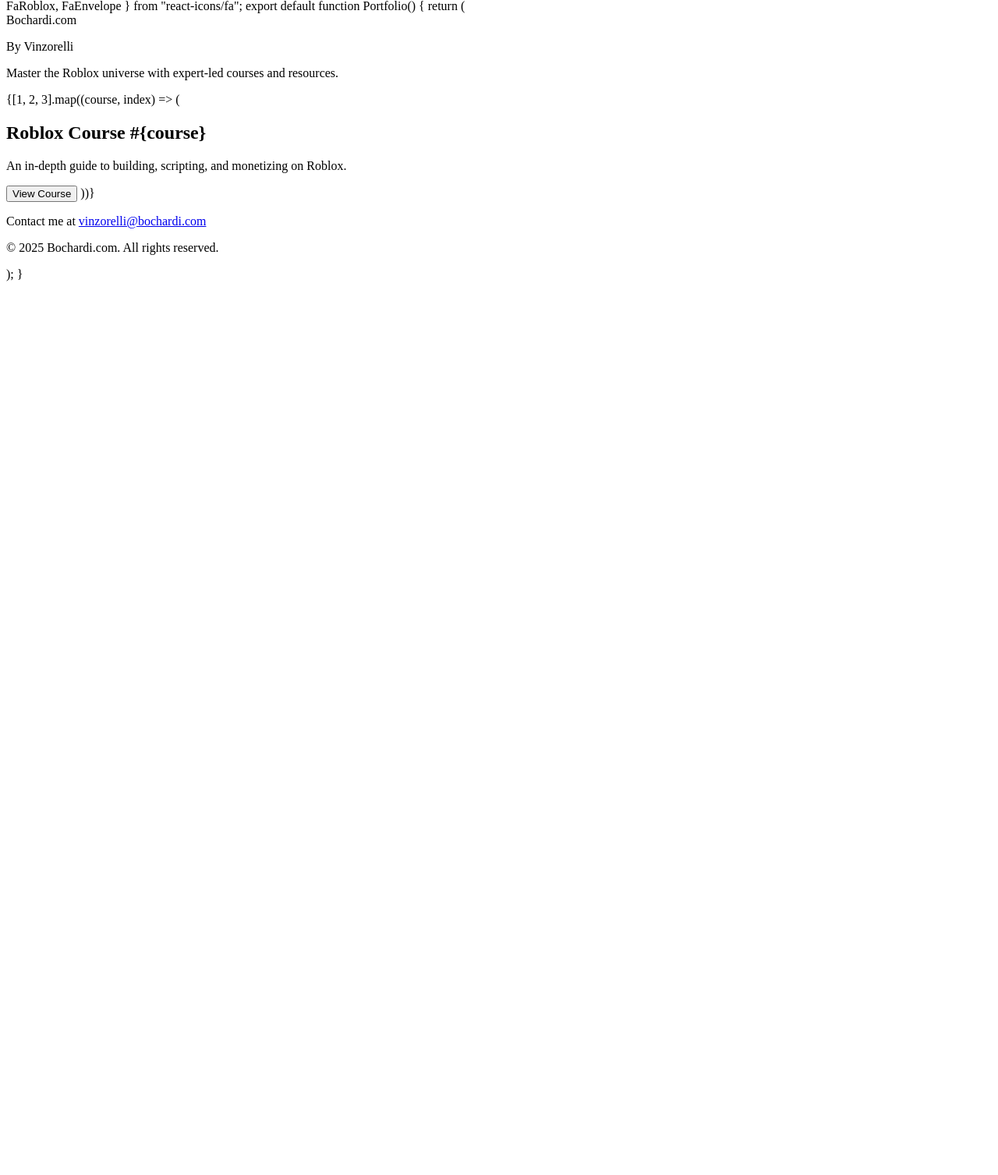
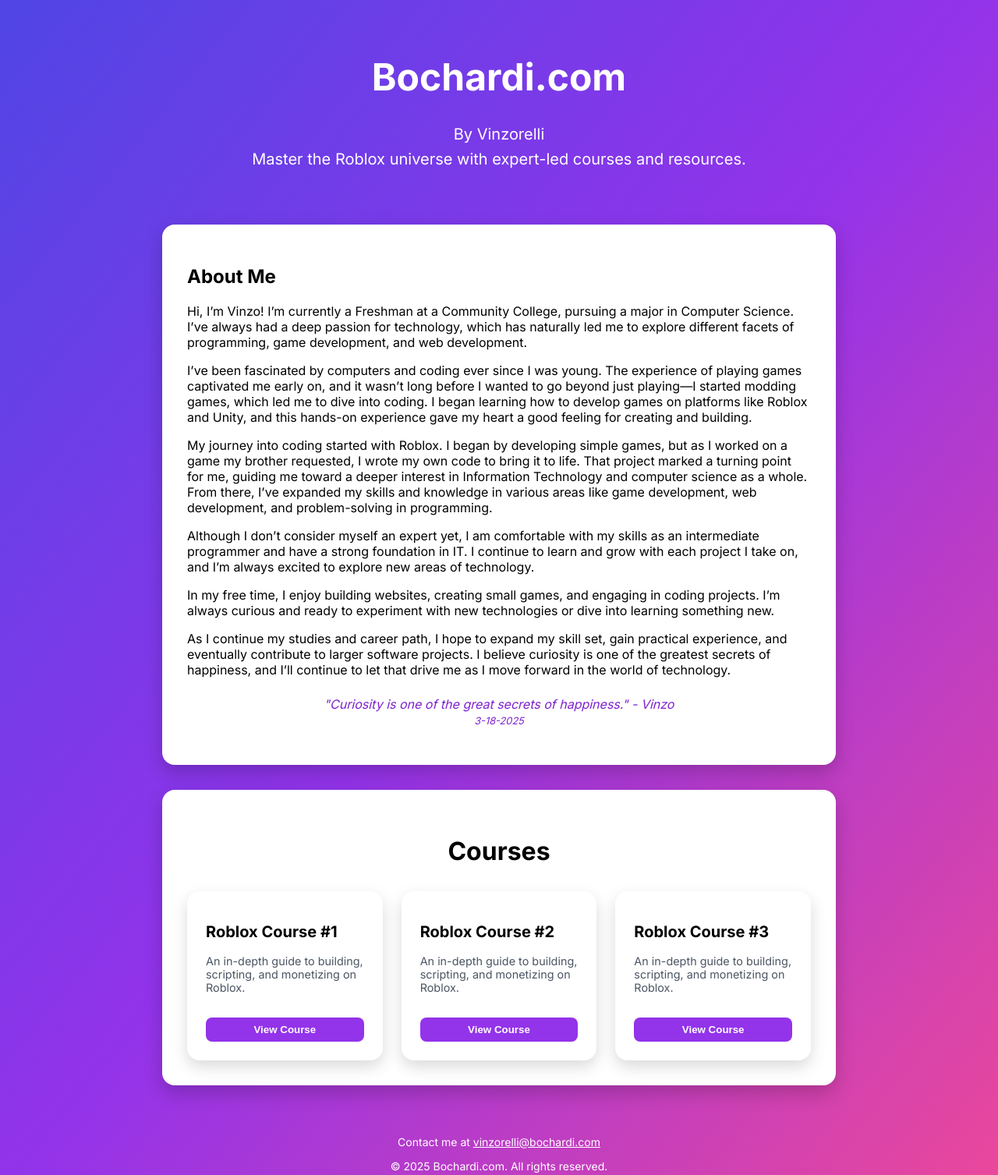
Before and after one commit to vinzoperez/vinzoperez.github.io, a plain HTML site: page index.html in a window 1280 px wide. Shown: the part 27-1534 px from the top of the page at 78% size. Before the commit the page ends 800 px from the top, so only its background shows below. Drawn offline with Linux system fonts and the light colour scheme.

Commit message:
Update index.html

```diff
--- a/index.html
+++ b/index.html
@@ -1,53 +1,133 @@
-import React from "react";
-import { Button } from "@/components/ui/button";
-import { Card, CardContent } from "@/components/ui/card";
-import { motion } from "framer-motion";
-import { FaRoblox, FaEnvelope } from "react-icons/fa";
+<!DOCTYPE html>
+<html lang="en">
+<head>
+  <meta charset="UTF-8" />
+  <meta name="viewport" content="width=device-width, initial-scale=1.0" />
+  <title>Bochardi.com | Vinzorelli</title>
+  <link href="https://fonts.googleapis.com/css2?family=Inter:wght@400;700&display=swap" rel="stylesheet">
+  <style>
+    body {
+      margin: 0;
+      font-family: 'Inter', sans-serif;
+      background: linear-gradient(to bottom right, #4f46e5, #9333ea, #ec4899);
+      color: white;
+      padding: 2rem;
+    }
+    header {
+      text-align: center;
+      padding: 2rem 0;
+    }
+    header h1 {
+      font-size: 3rem;
+      font-weight: 800;
+    }
+    header p {
+      font-size: 1.25rem;
+      margin: 0.5rem 0;
+    }
+    section.about, section.courses {
+      background: white;
+      color: black;
+      max-width: 800px;
+      margin: 2rem auto;
+      border-radius: 1rem;
+      padding: 2rem;
+      box-shadow: 0 10px 25px rgba(0,0,0,0.2);
+    }
+    section.about blockquote {
+      margin-top: 1.5rem;
+      font-style: italic;
+      color: #7e22ce;
+      text-align: center;
+    }
+    .course-grid {
+      display: grid;
+      grid-template-columns: repeat(auto-fit, minmax(250px, 1fr));
+      gap: 1.5rem;
+      margin-top: 2rem;
+    }
+    .course-card {
+      background: white;
+      color: black;
+      border-radius: 1rem;
+      padding: 1.5rem;
+      box-shadow: 0 8px 20px rgba(0,0,0,0.15);
+    }
+    .course-card h2 {
+      font-size: 1.25rem;
+      font-weight: bold;
+    }
+    .course-card p {
+      font-size: 0.9rem;
+      color: #4b5563;
+    }
+    .course-card button {
+      margin-top: 1rem;
+      width: 100%;
+      padding: 0.5rem;
+      border: none;
+      border-radius: 0.5rem;
+      background-color: #9333ea;
+      color: white;
+      font-weight: bold;
+      cursor: pointer;
+    }
+    .course-card button:hover {
+      background-color: #7e22ce;
+    }
+    footer {
+      text-align: center;
+      margin-top: 4rem;
+      font-size: 0.875rem;
+    }
+    footer a {
+      color: white;
+      text-decoration: underline;
+    }
+  </style>
+</head>
+<body>
+  <header>
+    <h1>Bochardi.com</h1>
+    <p>By Vinzorelli</p>
+    <p>Master the Roblox universe with expert-led courses and resources.</p>
+  </header>
 
-export default function Portfolio() {
-  return (
-    <div className="min-h-screen bg-gradient-to-br from-indigo-700 via-purple-600 to-pink-500 text-white p-8">
-      <header className="text-center py-10">
-        <motion.h1
-          initial={{ opacity: 0, y: -20 }}
-          animate={{ opacity: 1, y: 0 }}
-          transition={{ duration: 0.6 }}
-          className="text-5xl font-extrabold tracking-wide mb-2"
-        >
-          Bochardi.com
-        </motion.h1>
-        <p className="text-xl font-light">By Vinzorelli</p>
-        <p className="mt-2 text-lg">Master the Roblox universe with expert-led courses and resources.</p>
-      </header>
+  <section class="about">
+    <h2>About Me</h2>
+    <p>Hi, I’m Vinzo! I’m currently a Freshman at a Community College, pursuing a major in Computer Science. I’ve always had a deep passion for technology, which has naturally led me to explore different facets of programming, game development, and web development.</p>
+    <p>I’ve been fascinated by computers and coding ever since I was young. The experience of playing games captivated me early on, and it wasn’t long before I wanted to go beyond just playing—I started modding games, which led me to dive into coding. I began learning how to develop games on platforms like Roblox and Unity, and this hands-on experience gave my heart a good feeling for creating and building.</p>
+    <p>My journey into coding started with Roblox. I began by developing simple games, but as I worked on a game my brother requested, I wrote my own code to bring it to life. That project marked a turning point for me, guiding me toward a deeper interest in Information Technology and computer science as a whole. From there, I’ve expanded my skills and knowledge in various areas like game development, web development, and problem-solving in programming.</p>
+    <p>Although I don’t consider myself an expert yet, I am comfortable with my skills as an intermediate programmer and have a strong foundation in IT. I continue to learn and grow with each project I take on, and I’m always excited to explore new areas of technology.</p>
+    <p>In my free time, I enjoy building websites, creating small games, and engaging in coding projects. I’m always curious and ready to experiment with new technologies or dive into learning something new.</p>
+    <p>As I continue my studies and career path, I hope to expand my skill set, gain practical experience, and eventually contribute to larger software projects. I believe curiosity is one of the greatest secrets of happiness, and I’ll continue to let that drive me as I move forward in the world of technology.</p>
+    <blockquote>"Curiosity is one of the great secrets of happiness." - Vinzo<br><span style="font-size:0.8rem">3-18-2025</span></blockquote>
+  </section>
 
-      <section className="grid md:grid-cols-2 lg:grid-cols-3 gap-6 mt-10">
-        {[1, 2, 3].map((course, index) => (
-          <motion.div
-            key={index}
-            initial={{ opacity: 0, y: 30 }}
-            whileInView={{ opacity: 1, y: 0 }}
-            viewport={{ once: true }}
-            transition={{ duration: 0.5, delay: index * 0.2 }}
-          >
-            <Card className="bg-white text-black shadow-xl rounded-2xl overflow-hidden">
-              <CardContent className="p-6">
-                <h2 className="text-xl font-bold mb-2">Roblox Course #{course}</h2>
-                <p className="mb-4 text-sm text-gray-700">An in-depth guide to building, scripting, and monetizing on Roblox.</p>
-                <Button className="bg-purple-600 text-white hover:bg-purple-700 w-full">View Course</Button>
-              </CardContent>
-            </Card>
-          </motion.div>
-        ))}
-      </section>
+  <section class="courses">
+    <h2 style="text-align:center; font-size: 2rem; font-weight: bold;">Courses</h2>
+    <div class="course-grid">
+      <div class="course-card">
+        <h2>Roblox Course #1</h2>
+        <p>An in-depth guide to building, scripting, and monetizing on Roblox.</p>
+        <button>View Course</button>
+      </div>
+      <div class="course-card">
+        <h2>Roblox Course #2</h2>
+        <p>An in-depth guide to building, scripting, and monetizing on Roblox.</p>
+        <button>View Course</button>
+      </div>
+      <div class="course-card">
+        <h2>Roblox Course #3</h2>
+        <p>An in-depth guide to building, scripting, and monetizing on Roblox.</p>
+        <button>View Course</button>
+      </div>
+    </div>
+  </section>
 
-      <footer className="text-center mt-16">
-        <p className="text-sm">Contact me at <a href="mailto:vinzorelli@bochardi.com" className="underline">vinzorelli@bochardi.com</a></p>
-        <div className="flex justify-center gap-4 mt-4">
-          <a href="#" className="text-2xl"><FaRoblox /></a>
-          <a href="mailto:vinzorelli@bochardi.com" className="text-2xl"><FaEnvelope /></a>
-        </div>
-        <p className="mt-4 text-xs">&copy; 2025 Bochardi.com. All rights reserved.</p>
-      </footer>
-    </div>
-  );
-}
+  <footer>
+    <p>Contact me at <a href="mailto:vinzorelli@bochardi.com">vinzorelli@bochardi.com</a></p>
+    <p style="margin-top: 0.5rem">&copy; 2025 Bochardi.com. All rights reserved.</p>
+  </footer>
+</body>
+</html>
```
